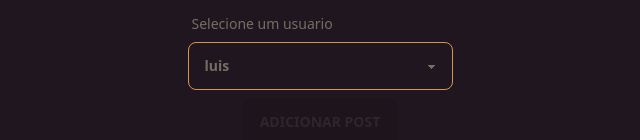
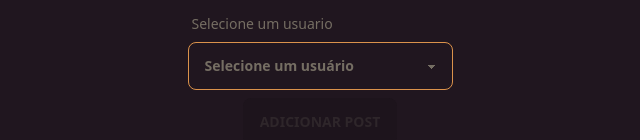
Before and after one commit to Lutefd/rtk-practice, a React (Vite) app: page / in a window 1280 px wide. Shown: the part 236-376 px from the top of the page, without its empty margins (320-960 px from the left). Built offline with nearby package versions, Linux system fonts and the light colour scheme.

Commit message:
LUT-12 - fix first value displayed bug

```diff
--- a/src/components/PostForm.tsx
+++ b/src/components/PostForm.tsx
@@ -67,7 +67,6 @@ const PostForm = () => {
         </label>
         <select
           className="select select-primary w-full max-w-xs"
-          value={userId}
           onChange={(e) => handleUserId(e.target.value)}
         >
           <option disabled selected>
```
